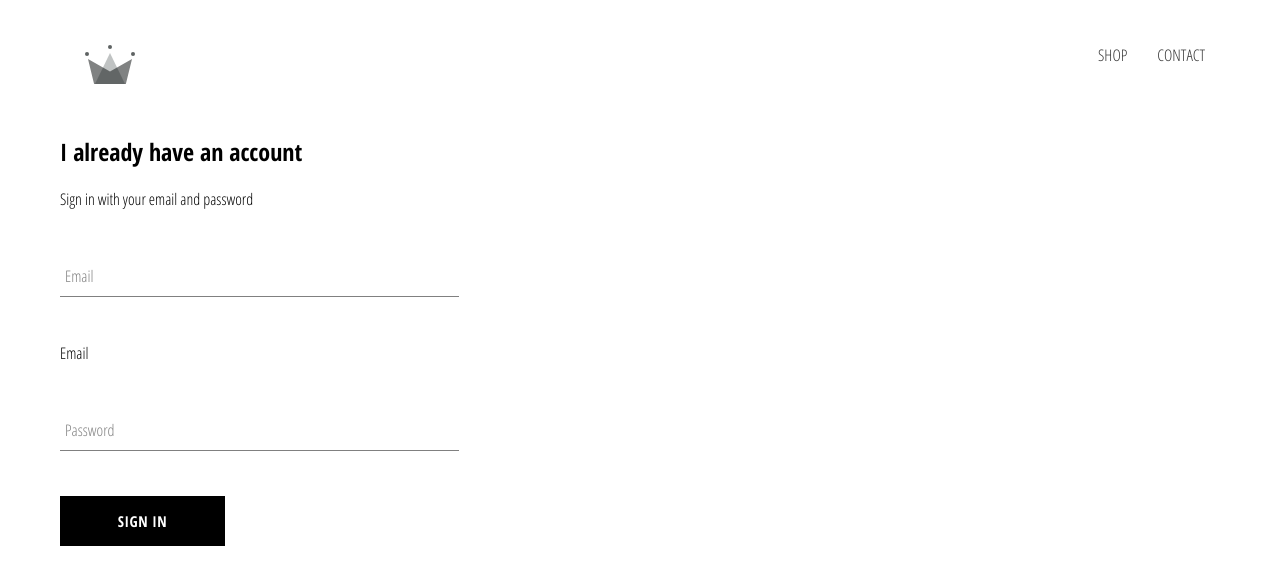
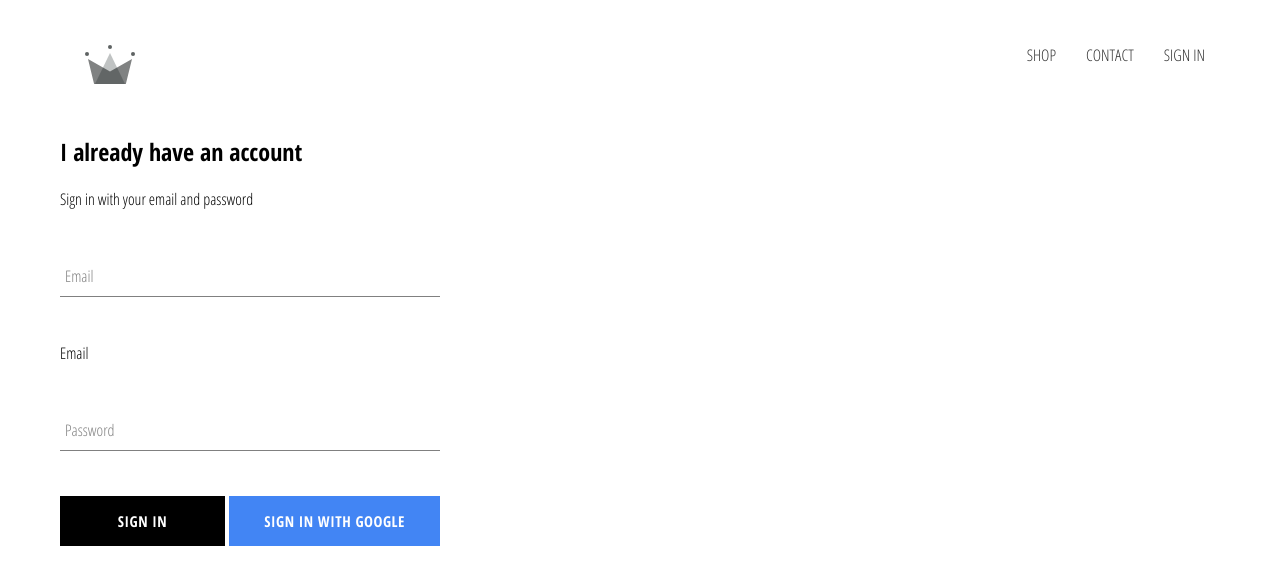
Before and after one commit to moazzamshah/syed-clothing-ecommerce, a React (Create React App) app: page /signin in a window 1280 px wide. Shown: the top 584 px of the page. Built offline with nearby package versions, Linux system fonts and the light colour scheme; no server answers.

Commit message:
integrated firebase into application, created sign in page with sign in component and sign in with google with some styling

```diff
--- a/package.json
+++ b/package.json
@@ -6,6 +6,7 @@
     "@testing-library/jest-dom": "^5.11.4",
     "@testing-library/react": "^11.1.0",
     "@testing-library/user-event": "^12.1.10",
+    "firebase": "^9.4.1",
     "node-sass": "^6.0.1",
     "react": "^17.0.2",
     "react-dom": "^17.0.2",
--- a/src/App.css
+++ b/src/App.css
@@ -9,3 +9,7 @@
 a:hover {
   color: #666;
 }
+
+*{
+  box-sizing: border-box;
+}
--- a/src/App.js
+++ b/src/App.js
@@ -1,15 +1,49 @@
 import './App.css';
 import HomePage from './pages/homepage/HomePage.component';
-import React from 'react';
+import React, { useEffect, useState } from 'react';
 import { Switch, Route } from 'react-router-dom';
 import ShopPage from './pages/shop/Shop.component';
 import Header from './components/header/Header';
 import SignInAndSignup from './pages/signin-and-signup/SignInAndSignup';
+import { auth } from './firebase/firebase.utils';
 
-function App() {
+class App extends React.Component {
+  constructor(props) {
+    super(props);
+
+    this.state = {
+      currentUser: null,
+    };
+  }
+  unsubscribeFromAuth = null;
+  componentDidMount() {
+    this.unsubscribeFromAuth = auth.onAuthStateChanged((user) => {
+      this.setState({ currentUser: user });
+      console.log(user);
+    });
+  }
+
+  // componentWillUnmount() {
+  //   this.unsubscribeFromAuth();
+  // }
+
+  // const [currentUser, setCurrentUser] = useState(null);
+
+  // useEffect(() => {
+  //   let unsubscribeFromAuth = null;
+  //   unsubscribeFromAuth = auth.onAuthStateChanged((user) => {
+  //     setCurrentUser({ currentUser: user });
+  //     console.log(user);
+
+  //     return () => {
+  //       unsubscribeFromAuth();
+  //     };
+  //   });
+  // }, []);
+  render() {
     return (
       <div>
-      <Header />
+        <Header currentUser={this.state.currentUser} />
         <Switch>
           <Route exact path='/' component={HomePage} />
           <Route path='/shop' component={ShopPage} />
@@ -18,5 +52,6 @@
       </div>
     );
   }
+}
 
 export default App;
--- a/src/components/custom-button/CustomButton.js
+++ b/src/components/custom-button/CustomButton.js
@@ -1,9 +1,12 @@
 import React from 'react';
 import './button.styles.scss';
 
-const CustomButton = ({ children, ...otherProps }) => {
+const CustomButton = ({ children, isGoogleSignIn, ...otherProps }) => {
   return (
-    <button className='custom-button' {...otherProps}>
+    <button
+      className={`${isGoogleSignIn ? 'google-sign-in' : ''} custom-button`}
+      {...otherProps}
+    >
       {children}
     </button>
   );
--- a/src/components/custom-button/button.styles.scss
+++ b/src/components/custom-button/button.styles.scss
@@ -19,4 +19,14 @@
     color: black;
     border: 1px solid black;
   }
+
+  &.google-sign-in {
+    background-color: #4285f4;
+    color: #fff;
+
+    &:hover {
+      background-color: #357ae8;
+      border: none;
+    }
+  }
 }
--- a/src/components/header/Header.js
+++ b/src/components/header/Header.js
@@ -2,7 +2,8 @@
 import './header.styles.scss';
 import { Link } from 'react-router-dom';
 import { ReactComponent as Logo } from '../../assets/crown.svg';
-const Header = () => {
+import { auth } from '../../firebase/firebase.utils';
+const Header = ({ currentUser }) => {
   return (
     <div className='header'>
       <Link className='logo-container' to='/'>
@@ -15,6 +16,15 @@
         <Link className='option' to='/shop'>
           CONTACT
         </Link>
+        {currentUser ? (
+          <div className='option' onClick={() => auth.signOut()}>
+            SIGN OUT
+          </div>
+        ) : (
+          <Link to='/signin' className='option'>
+            SIGN IN
+          </Link>
+        )}
       </div>
     </div>
   );
--- a/src/components/header/header.styles.scss
+++ b/src/components/header/header.styles.scss
@@ -20,6 +20,7 @@
 
     .option {
       padding: 10px 15px;
+      cursor: pointer;
     }
   }
 }
--- a/src/components/sign-in/SignIn.js
+++ b/src/components/sign-in/SignIn.js
@@ -2,6 +2,7 @@
 import './sign-in.styles.scss';
 import FormInput from '../form-input/FormInput';
 import CustomButton from '../custom-button/CustomButton';
+import { signInWithGoogle } from '../../firebase/firebase.utils';
 
 const SignIn = () => {
   const [email, setEmail] = useState('');
@@ -36,8 +37,12 @@
           handleChange={(e) => setPassword(e.target.value)}
           required
         />
-
-        <CustomButton type='submit'> Sign In</CustomButton>
+        <div className='buttons'>
+          <CustomButton type='submit'> Sign In</CustomButton>
+          <CustomButton onClick={signInWithGoogle} isGoogleSignIn>
+            Sign In with Google
+          </CustomButton>
+        </div>
       </form>
     </div>
   );
--- a/src/components/sign-in/sign-in.styles.scss
+++ b/src/components/sign-in/sign-in.styles.scss
@@ -1,9 +1,13 @@
 .sign-in {
-  width: 30vw;
+  width: 380px;
   display: flex;
   flex-direction: column;
 
   .title {
     margin: 10px 0;
   }
+  .buttons {
+    display: flex;
+    justify-content: space-between;
+  }
 }
--- /dev/null
+++ b/src/firebase/firebase.utils.js
@@ -0,0 +1,25 @@
+import firebase from 'firebase/compat/app';
+import 'firebase/compat/firestore';
+import 'firebase/compat/auth';
+
+const config = {
+  apiKey: 'AIzaSyC-q4kHvP0Txxi2dg2Bqu1jKsCHTu69GsE',
+  authDomain: 'syed-clothing-db.firebaseapp.com',
+  projectId: 'syed-clothing-db',
+  storageBucket: 'syed-clothing-db.appspot.com',
+  messagingSenderId: '83996294448',
+  appId: '1:83996294448:web:77fb814e2facc3282c9cf5',
+};
+
+firebase.initializeApp(config);
+
+export const auth = firebase.auth();
+export const firestore = firebase.firestore();
+
+const provider = new firebase.auth.GoogleAuthProvider();
+
+provider.setCustomParameters({ prompt: 'select_account' });
+
+export const signInWithGoogle = () => auth.signInWithPopup(provider);
+
+export default firebase;
```
Also changed, not shown: 1 other file (tests, documents, lock files or other folders). Lines whose indentation alone changed are shown as unchanged.
